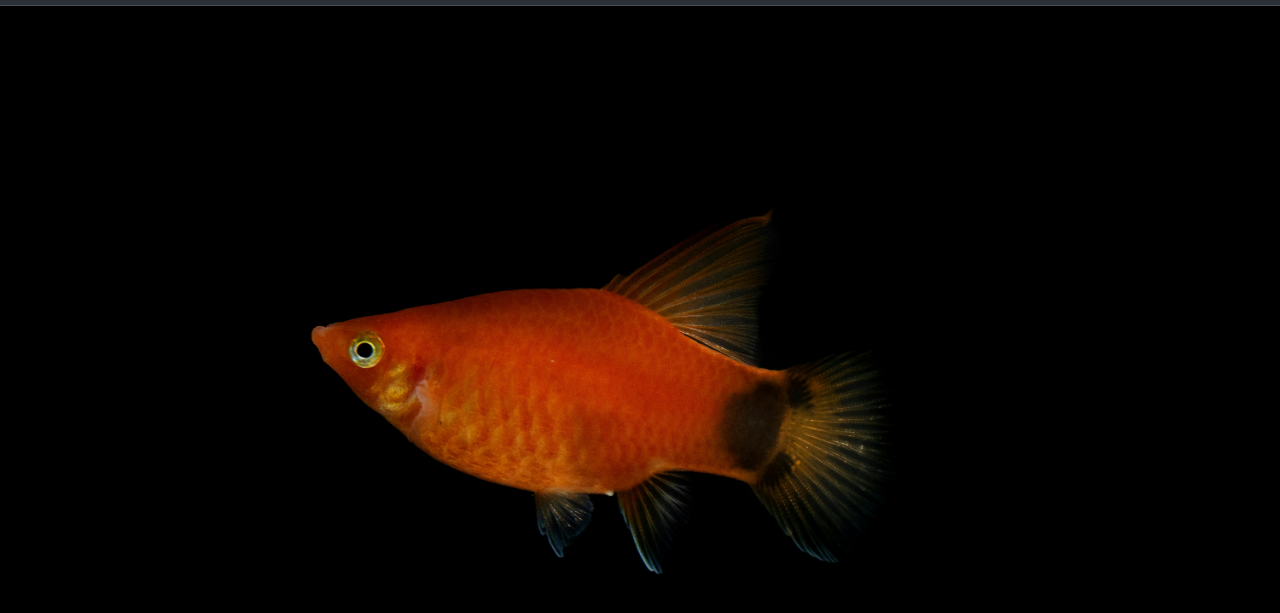
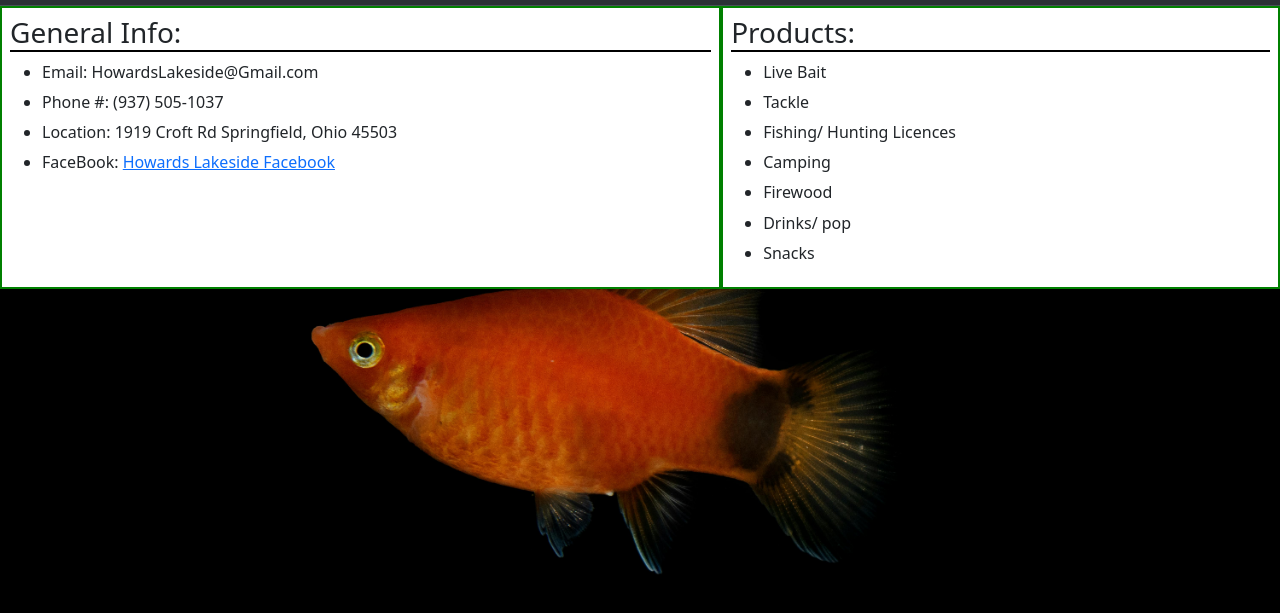
Before and after one commit to RylanLashley/WebsiteRevamp-exam3-, a plain HTML site: page GeneralInfo.html in a window 1280 px wide. Shown: the part 51-664 px from the top of the page. Drawn offline with nearby package versions, Linux system fonts and the light colour scheme.

Commit message:
Added the general info page still need to touch up the look of the bait page

```diff
--- a/GeneralInfo.html
+++ b/GeneralInfo.html
@@ -1,5 +1,6 @@
 <!DOCTYPE html>
 <html lang="en">
+
 <head>
     <meta charset="UTF-8">
     <meta name="viewport" content="width=device-width, initial-scale=1.0">
@@ -11,6 +12,7 @@
         integrity="sha384-k6d4wzSIapyDyv1kpU366/PK5hCdSbCRGRCMv+eplOQJWyd1fbcAu9OCUj5zNLiq"
         crossorigin="anonymous"></script>
 </head>
+
 <body>
     <nav class="navbar navbar-expand-lg bg-body-tertiary sticky-top bg-dark border-bottom border-body"
         data-bs-theme="dark">
@@ -39,7 +41,58 @@
         </div>
     </nav>
 
+    <div class="d-flex flex-row mb-3">
+        <div class="p-2 flex-fill">
+            <h3>General Info:</h3>
+            <ul>
+                <li>
+                    <h6>Email: HowardsLakeside@Gmail.com</h6>
+                </li>
+                <li>
+                    <h6>Phone #: (937) 505-1037</h6>
+                </li>
+                <li>
+                    <h6>Location: 1919 Croft Rd Springfield, Ohio 45503</h6>
+                </li>
+                <li>
+                    <h6>FaceBook: <a
+                            href="https://www.facebook.com/people/Howards-Lakeside-General-Store/100057407261126/"
+                            target="_blank">Howards Lakeside Facebook</a></h6>
+                </li>
+            </ul>
+        </div>
+        <div class="p-2 flex-fill">
+            <h3>Products:</h3>
+            <ul>
+                <li>
+                    <h6>Live Bait</h6>
+                </li>
+                <li>
+                    <h6>Tackle</h6>
+                </li>
+                <li>
+                    <h6>Fishing/ Hunting Licences</h6>
+                </li>
+                <li>
+                    <h6>Camping</h6>
+                </li>
+                <li>
+                    <h6>Firewood</h6>
+                </li>
+                <li>
+                    <h6>Drinks/ pop</h6>
+                </li>
+                <li>
+                    <h6>Snacks</h6>
+                </li>
+            </ul>
+
+
+
+        </div>
+    </div>
 
 
 </body>
+
 </html>
--- a/style.css
+++ b/style.css
@@ -1,12 +1,38 @@
-body{ background-image: url("GoldFish.jpeg");
+body {
+    background-image: url("GoldFish.jpeg");
 
-background-size: cover;}
+    background-size: cover;
+}
 
-h1{text-align: center;
-color: white}
-p{text-align: center;}
+h1 {
+    text-align: center;
+    color: white;
+    border: 2px double green
+}
 
-h5{text-align: center;
-font-weight: bold;}
+p {
+    text-align: center;
+}
 
-.table{text-align: center;}
+h5 {
+    text-align: center;
+    font-weight: bold;
+}
+
+h3 {
+    border-bottom: 2px solid black;
+}
+
+.table {
+    text-align: center;
+}
+
+.p-2 {
+    background-color: white;
+    border: 2px double green;
+    flex-basis: 0%;
+}
+
+.table {
+    border: 4px double green
+}
```
Also changed, not shown: Bait.html (+4 -4 lines). Lines whose indentation alone changed are shown as unchanged.
